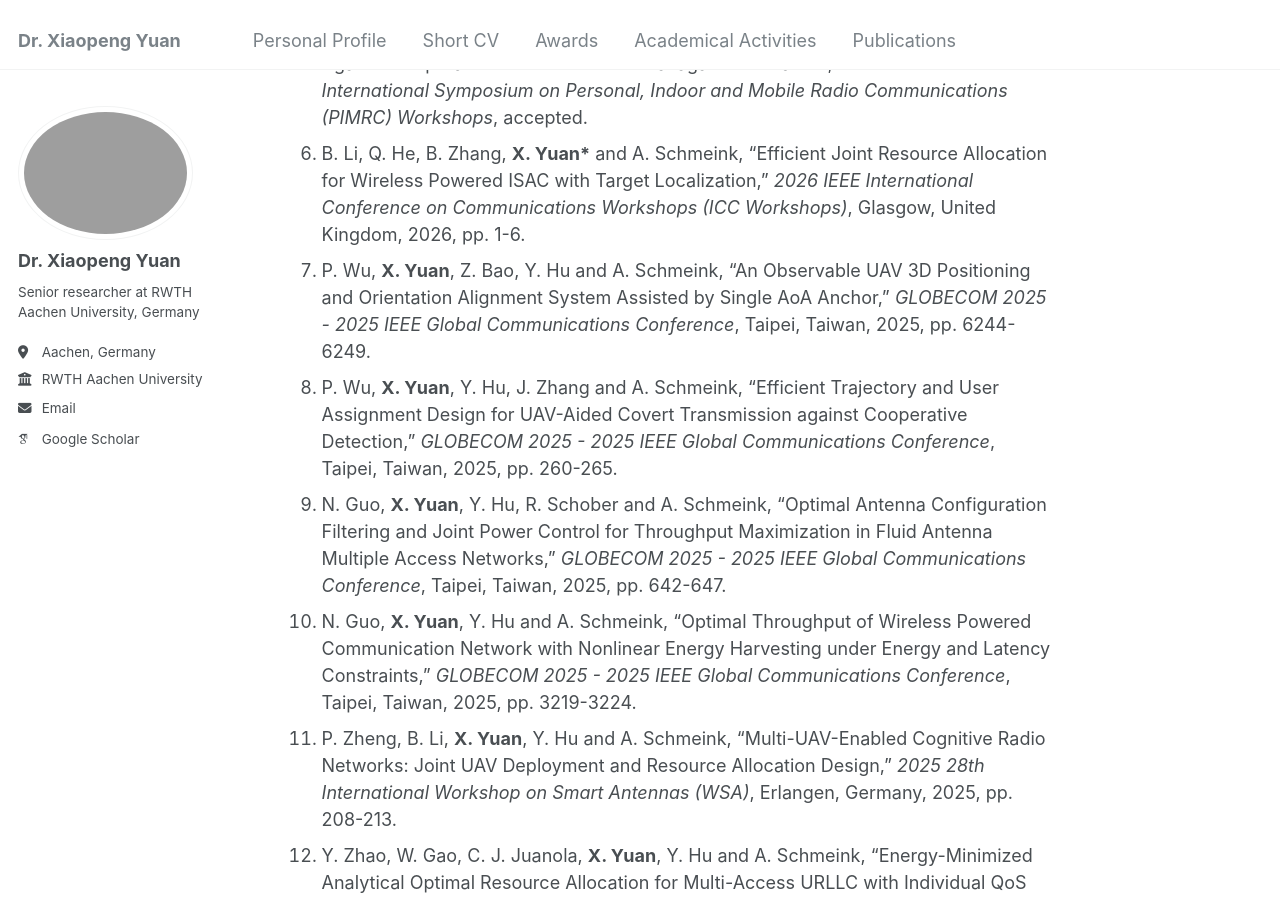
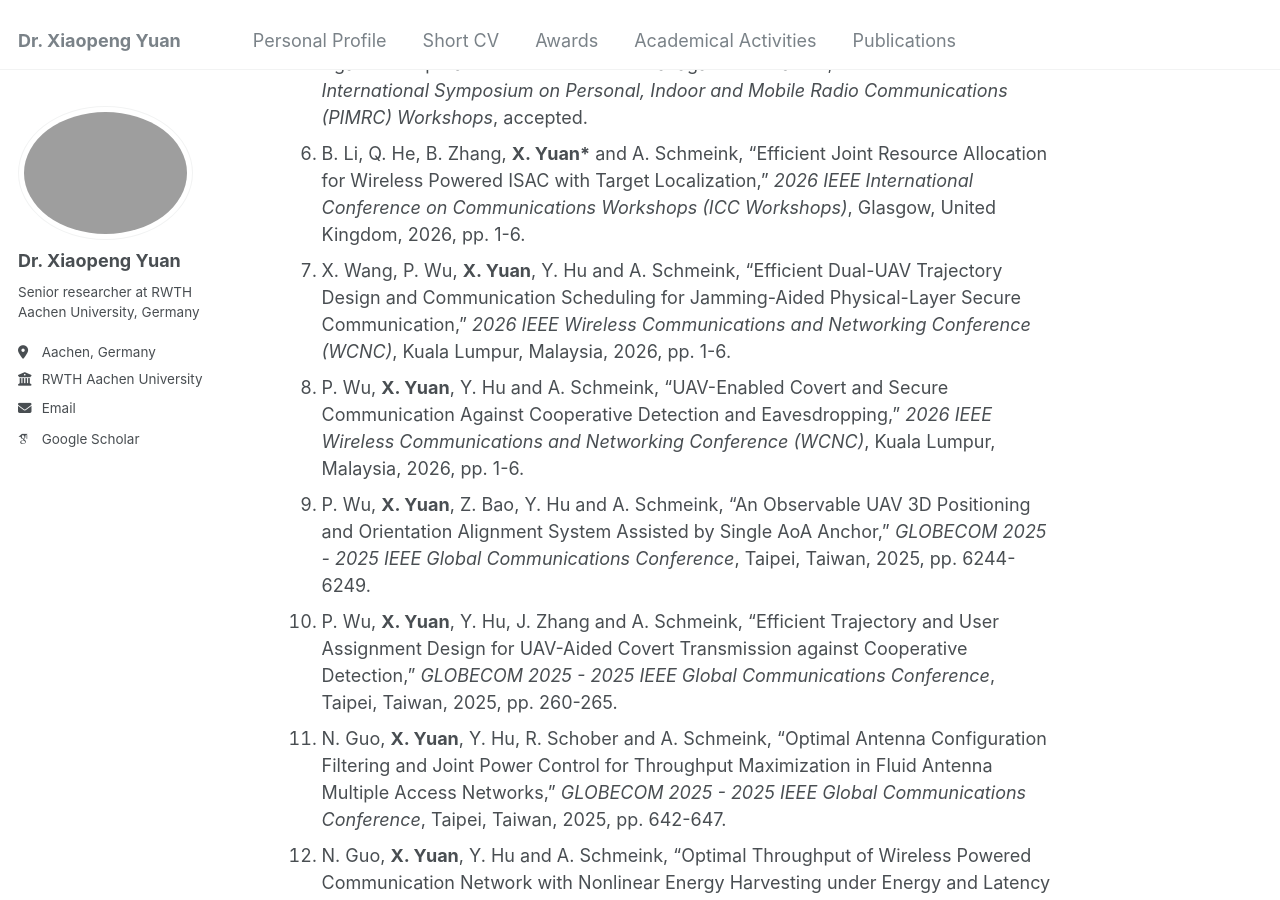
Before and after one commit to xiaopeng-yuan/xiaopeng-yuan.github.io, a Jekyll site: the page built from _pages/about.md, in a window 1280 px wide and 900 px high, scrolled down 7397 px. Built offline with Jekyll 4.4.1, drawn with Linux system fonts in a browser that asks for light colours; some web fonts are replaced; some of the changed text lies outside the part shown.

Commit message:
V20260830V2

```diff
--- a/_pages/about.md
+++ b/_pages/about.md
@@ -62,7 +62,7 @@ Open to applications for Master theses and HiWi positions, with strong prospects
 <h2 id="journal">Journal Publications</h2>
 
 (\*Corresponding Author, updated until 2026.08.30)
-1. __X. Yuan__, P. Wu, X. Wang, Y. Hu and A. Schmeink, "UAV-Enabled ISAC: Towards On-Demand Sensing Services and Enhanced Communication,," <span style="color:#438496;">___IEEE Transactions on Vehicular Technology___</span>, early access, 2026.
+1. __X. Yuan__, P. Wu, X. Wang, Y. Hu and A. Schmeink, "UAV-Enabled ISAC: Towards On-Demand Sensing Services and Enhanced Communication," <span style="color:#438496;">___IEEE Transactions on Vehicular Technology___</span>, early access, 2026.
 1. H. Zhang, Y. Hu, __X. Yuan__, and A. Schmeink, "Feature-Sensitivity-Aware Quantization and Joint Multi-Streaming Design for Latency-Constrained Multi-Task Semantic Communications," <span style="color:#438496;">___IEEE Transactions on Wireless Communications___</span>, vol. 25, pp. 21388-21402, 2026.
 1. P. Wu, Y. Huang, __X. Yuan__, W. Gao, Y. Hu and A. Schmeink, "UAV-Enabled Covert Communication in LAWN: From Typical Application to Efficient and Novel Trajectory Design Method," <span style="color:#438496;">___IEEE Communications Magazine___</span>, early access, 2026.
 1. X. Wen, P. Wu, Y. Gao, __X. Yuan__, Y. Zhu and Y. Hu, "A Geometric Method to Complete Closed-Form Solutions for UAV-Assisted 3D Coverage," <span style="color:#438496;">___IEEE Communications Letters___</span>, vol. 30, pp. 2183-2187, 2026.
@@ -118,6 +118,8 @@ Open to applications for Master theses and HiWi positions, with strong prospects
 1. H. Zhang, __X. Yuan__, Y. Hu and A. Schmeink, "Minimizing Quantized Semantic Age of Information (QSAoI) in Foundation Model-Based Semantic Communications," _2026 IEEE 27th International Workshop on Signal Processing Advances in Wireless Communications (SPAWC)_, accepted.
 1. P. Wu, __X. Yuan__, Y. Hu and A. Schmeink, "UAV-Enabled Covert Communication Against Cooperative Detection Under Nakagami-m Channel," _2026 IEEE 37th International Symposium on Personal, Indoor and Mobile Radio Communications (PIMRC) Workshops_, accepted.
 1. B. Li, Q. He, B. Zhang, __X. Yuan\*__ and A. Schmeink, "Efficient Joint Resource Allocation for Wireless Powered ISAC with Target Localization," _2026 IEEE International Conference on Communications Workshops (ICC Workshops)_, Glasgow, United Kingdom, 2026, pp. 1-6.
+1. X. Wang, P. Wu, __X. Yuan__, Y. Hu and A. Schmeink, "Efficient Dual-UAV Trajectory Design and Communication Scheduling for Jamming-Aided Physical-Layer Secure Communication," _2026 IEEE Wireless Communications and Networking Conference (WCNC)_, Kuala Lumpur, Malaysia, 2026, pp. 1-6.
+1. P. Wu, __X. Yuan__, Y. Hu and A. Schmeink, "UAV-Enabled Covert and Secure Communication Against Cooperative Detection and Eavesdropping," _2026 IEEE Wireless Communications and Networking Conference (WCNC)_, Kuala Lumpur, Malaysia, 2026, pp. 1-6.
 1. P. Wu, __X. Yuan__, Z. Bao, Y. Hu and A. Schmeink, "An Observable UAV 3D Positioning and Orientation Alignment System Assisted by Single AoA Anchor," _GLOBECOM 2025 - 2025 IEEE Global Communications Conference_, Taipei, Taiwan, 2025, pp. 6244-6249.
 1. P. Wu, __X. Yuan__, Y. Hu, J. Zhang and A. Schmeink, "Efficient Trajectory and User Assignment Design for UAV-Aided Covert Transmission against Cooperative Detection," _GLOBECOM 2025 - 2025 IEEE Global Communications Conference_, Taipei, Taiwan, 2025, pp. 260-265.
 1. N. Guo, __X. Yuan__, Y. Hu, R. Schober and A. Schmeink, "Optimal Antenna Configuration Filtering and Joint Power Control for Throughput Maximization in Fluid Antenna Multiple Access Networks," _GLOBECOM 2025 - 2025 IEEE Global Communications Conference_, Taipei, Taiwan, 2025, pp. 642-647.
```
